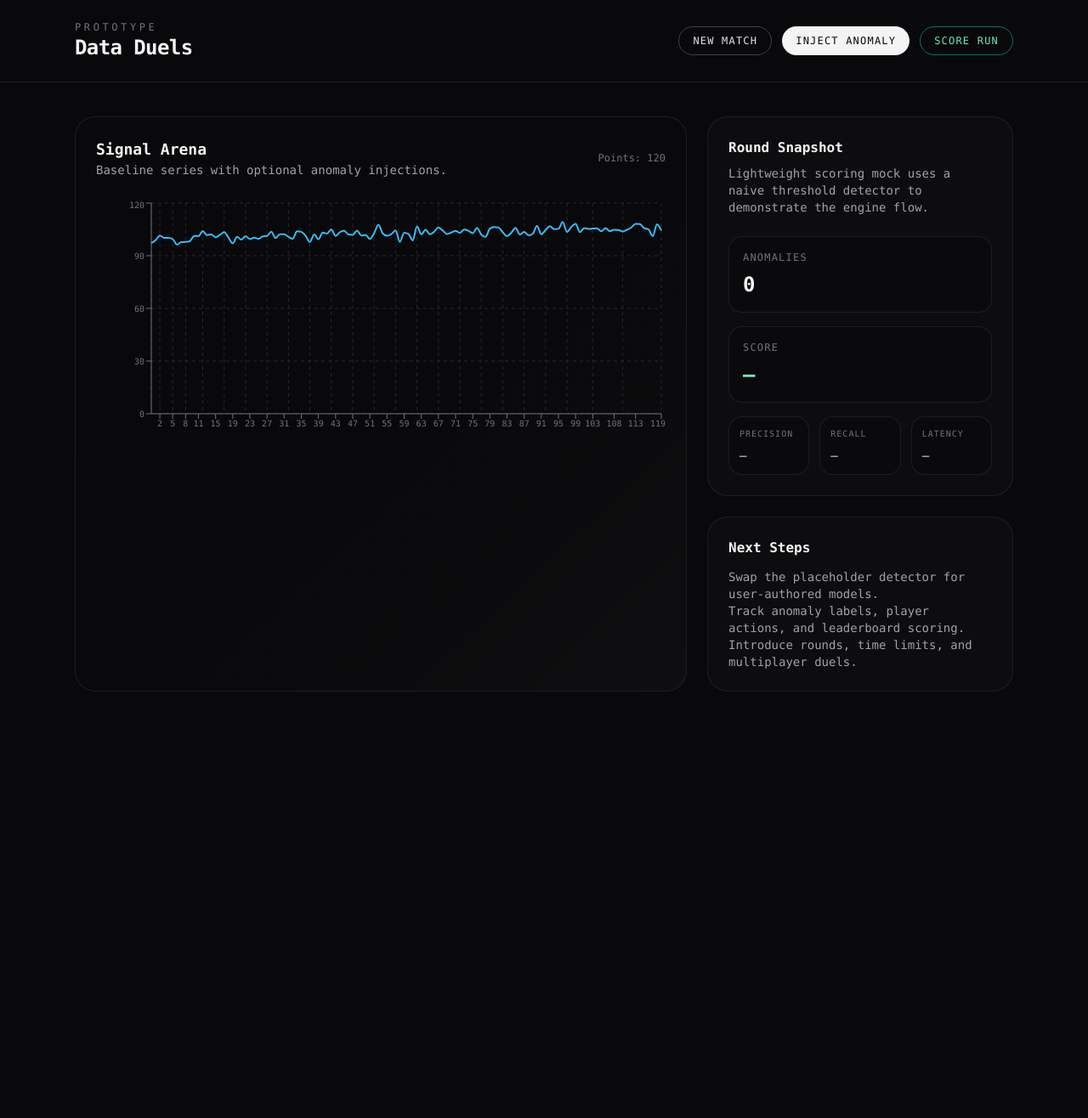
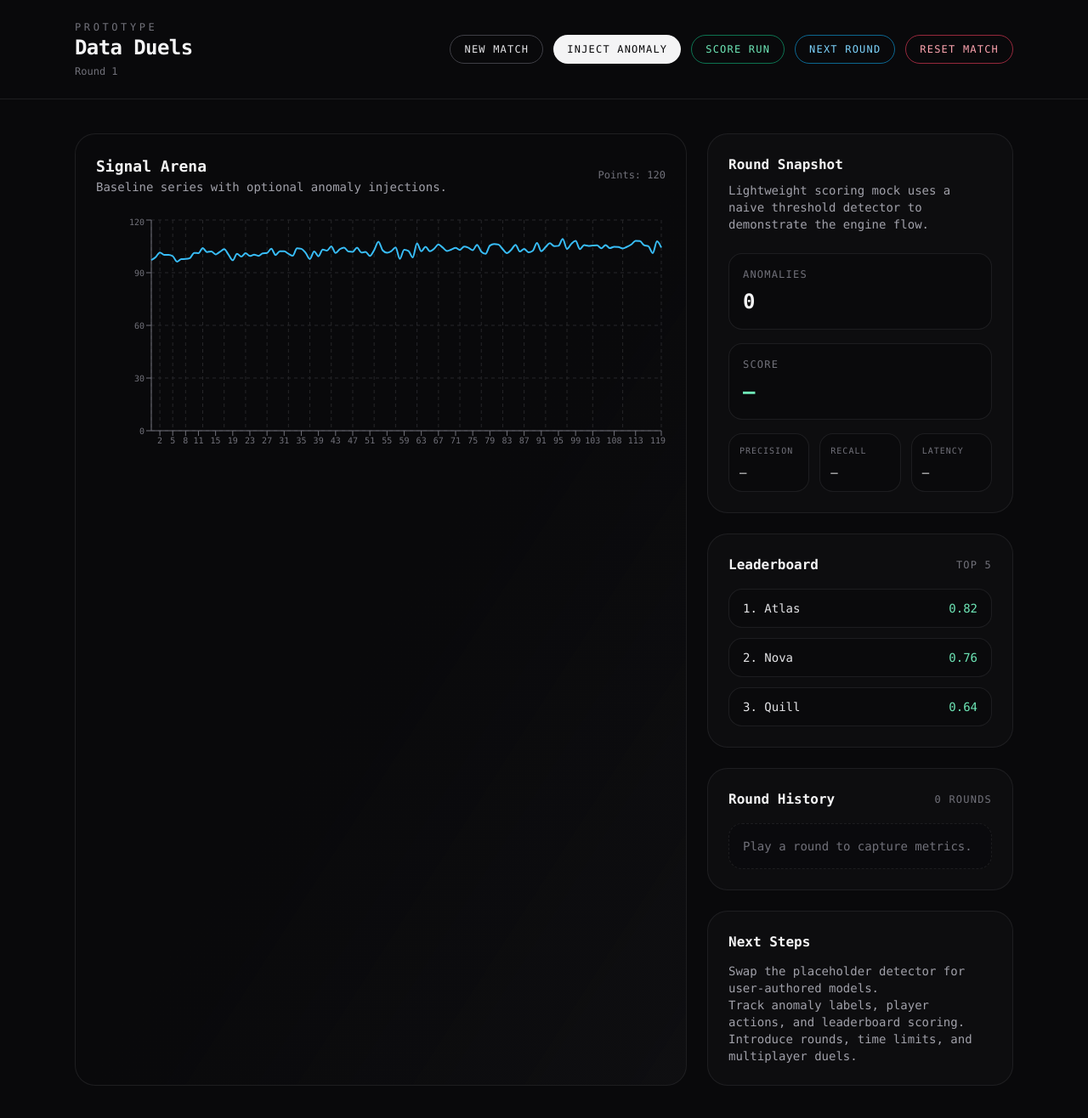
Before and after one commit to marzukikamal/data-duels, a React (Vite) app in the folder apps/web/: page / in a window 1280 px wide. Shown: the whole page at 85% size. Before the commit the page ends 854 px from the top, so only its background shows below. Built offline with nearby package versions, Linux system fonts and the light colour scheme.

Commit message:
feat(web): add rounds and leaderboard

```diff
--- a/apps/web/src/App.tsx
+++ b/apps/web/src/App.tsx
@@ -18,9 +18,14 @@ const App = () => {
     precision,
     recall,
     latency,
+    round,
+    history,
+    leaderboard,
     generate,
     addAnomaly,
     evaluate,
+    nextRound,
+    resetMatch,
   } = useAppStore();
 
   const chartData = series.map((point) => ({
@@ -36,6 +41,7 @@ const App = () => {
           <div>
             <p className="text-xs uppercase tracking-[0.3em] text-zinc-500">Prototype</p>
             <h1 className="text-2xl font-semibold tracking-tight">{title}</h1>
+            <p className="mt-1 text-xs text-zinc-500">Round {round}</p>
           </div>
           <div className="flex gap-3">
             <button
@@ -58,6 +64,20 @@ const App = () => {
               type="button"
             >
               Score Run
+            </button>
+            <button
+              className="rounded-full border border-sky-500/60 px-4 py-2 text-xs uppercase tracking-widest text-sky-300 transition hover:border-sky-400"
+              onClick={nextRound}
+              type="button"
+            >
+              Next Round
+            </button>
+            <button
+              className="rounded-full border border-rose-500/60 px-4 py-2 text-xs uppercase tracking-widest text-rose-300 transition hover:border-rose-400"
+              onClick={resetMatch}
+              type="button"
+            >
+              Reset Match
             </button>
           </div>
         </div>
@@ -151,6 +171,58 @@ const App = () => {
           </div>
 
           <div className="rounded-3xl border border-zinc-800/70 bg-zinc-900/30 p-6">
+            <div className="flex items-center justify-between">
+              <h3 className="text-base font-semibold">Leaderboard</h3>
+              <span className="text-xs uppercase tracking-widest text-zinc-500">Top 5</span>
+            </div>
+            <div className="mt-4 space-y-3">
+              {leaderboard.map((entry, index) => (
+                <div
+                  key={`${entry.name}-${entry.round}-${index}`}
+                  className="flex items-center justify-between rounded-2xl border border-zinc-800/70 bg-zinc-950/60 px-4 py-3 text-sm"
+                >
+                  <span className="text-zinc-200">
+                    {index + 1}. {entry.name}
+                  </span>
+                  <span className="text-emerald-300">{entry.score.toFixed(2)}</span>
+                </div>
+              ))}
+            </div>
+          </div>
+
+          <div className="rounded-3xl border border-zinc-800/70 bg-zinc-900/30 p-6">
+            <div className="flex items-center justify-between">
+              <h3 className="text-base font-semibold">Round History</h3>
+              <span className="text-xs uppercase tracking-widest text-zinc-500">
+                {history.length} Rounds
+              </span>
+            </div>
+            <div className="mt-4 space-y-3">
+              {history.length === 0 && (
+                <div className="rounded-2xl border border-dashed border-zinc-800/70 bg-zinc-950/40 p-4 text-sm text-zinc-500">
+                  Play a round to capture metrics.
+                </div>
+              )}
+              {history.map((entry) => (
+                <div
+                  key={`round-${entry.round}`}
+                  className="rounded-2xl border border-zinc-800/70 bg-zinc-950/60 px-4 py-3 text-sm"
+                >
+                  <div className="flex items-center justify-between">
+                    <span className="text-zinc-200">Round {entry.round}</span>
+                    <span className="text-emerald-300">{entry.score.toFixed(2)}</span>
+                  </div>
+                  <div className="mt-2 flex items-center justify-between text-xs text-zinc-500">
+                    <span>Precision {entry.precision.toFixed(2)}</span>
+                    <span>Recall {entry.recall.toFixed(2)}</span>
+                    <span>Latency {entry.latency.toFixed(2)}</span>
+                  </div>
+                </div>
+              ))}
+            </div>
+          </div>
+
+          <div className="rounded-3xl border border-zinc-800/70 bg-zinc-900/30 p-6">
             <h3 className="text-base font-semibold">Next Steps</h3>
             <ul className="mt-3 text-sm text-zinc-400">
               <li>Swap the placeholder detector for user-authored models.</li>
--- a/apps/web/src/store.ts
+++ b/apps/web/src/store.ts
@@ -11,9 +11,24 @@ type AppState = {
   precision: number | null;
   recall: number | null;
   latency: number | null;
+  round: number;
+  history: Array<{
+    round: number;
+    score: number;
+    precision: number;
+    recall: number;
+    latency: number;
+  }>;
+  leaderboard: Array<{
+    name: string;
+    score: number;
+    round: number;
+  }>;
   generate: () => void;
   addAnomaly: () => void;
   evaluate: () => void;
+  nextRound: () => void;
+  resetMatch: () => void;
 };
 
 const makeSeries = (): TimeSeriesPoint[] =>
@@ -28,6 +43,13 @@ export const useAppStore = create<AppState>((set, get) => ({
   precision: null,
   recall: null,
   latency: null,
+  round: 1,
+  history: [],
+  leaderboard: [
+    { name: 'Atlas', score: 0.82, round: 1 },
+    { name: 'Nova', score: 0.76, round: 1 },
+    { name: 'Quill', score: 0.64, round: 1 },
+  ],
   generate: () => {
     const series = makeSeries();
     set({
@@ -48,16 +70,66 @@ export const useAppStore = create<AppState>((set, get) => ({
     set({ series: mutated, anomalies: nextAnomalies, score: null, precision: null, recall: null, latency: null });
   },
   evaluate: () => {
-    const { anomalies, series } = get();
+    const { anomalies, series, round, history, leaderboard } = get();
     const actual = series.map((point) => (anomalies.includes(point.index) ? 1 : 0));
     const predicted = series.map((point) => (point.value > 120 ? 1 : 0));
     const result = calculateScore(actual, predicted);
+    const nextHistory = [
+      ...history,
+      {
+        round,
+        score: result.score,
+        precision: result.precision,
+        recall: result.recall,
+        latency: result.latency,
+      },
+    ];
+    const nextLeaderboard = [
+      { name: 'You', score: result.score, round },
+      ...leaderboard,
+    ]
+      .sort((a, b) => b.score - a.score)
+      .slice(0, 5);
     set({
       predictions: predicted,
       score: result.score,
       precision: result.precision,
       recall: result.recall,
       latency: result.latency,
+      history: nextHistory,
+      leaderboard: nextLeaderboard,
+    });
+  },
+  nextRound: () => {
+    const { round } = get();
+    const series = makeSeries();
+    set({
+      round: round + 1,
+      series,
+      anomalies: [],
+      predictions: [],
+      score: null,
+      precision: null,
+      recall: null,
+      latency: null,
+    });
+  },
+  resetMatch: () => {
+    set({
+      round: 1,
+      series: makeSeries(),
+      anomalies: [],
+      predictions: [],
+      score: null,
+      precision: null,
+      recall: null,
+      latency: null,
+      history: [],
+      leaderboard: [
+        { name: 'Atlas', score: 0.82, round: 1 },
+        { name: 'Nova', score: 0.76, round: 1 },
+        { name: 'Quill', score: 0.64, round: 1 },
+      ],
     });
   },
 }));
```
